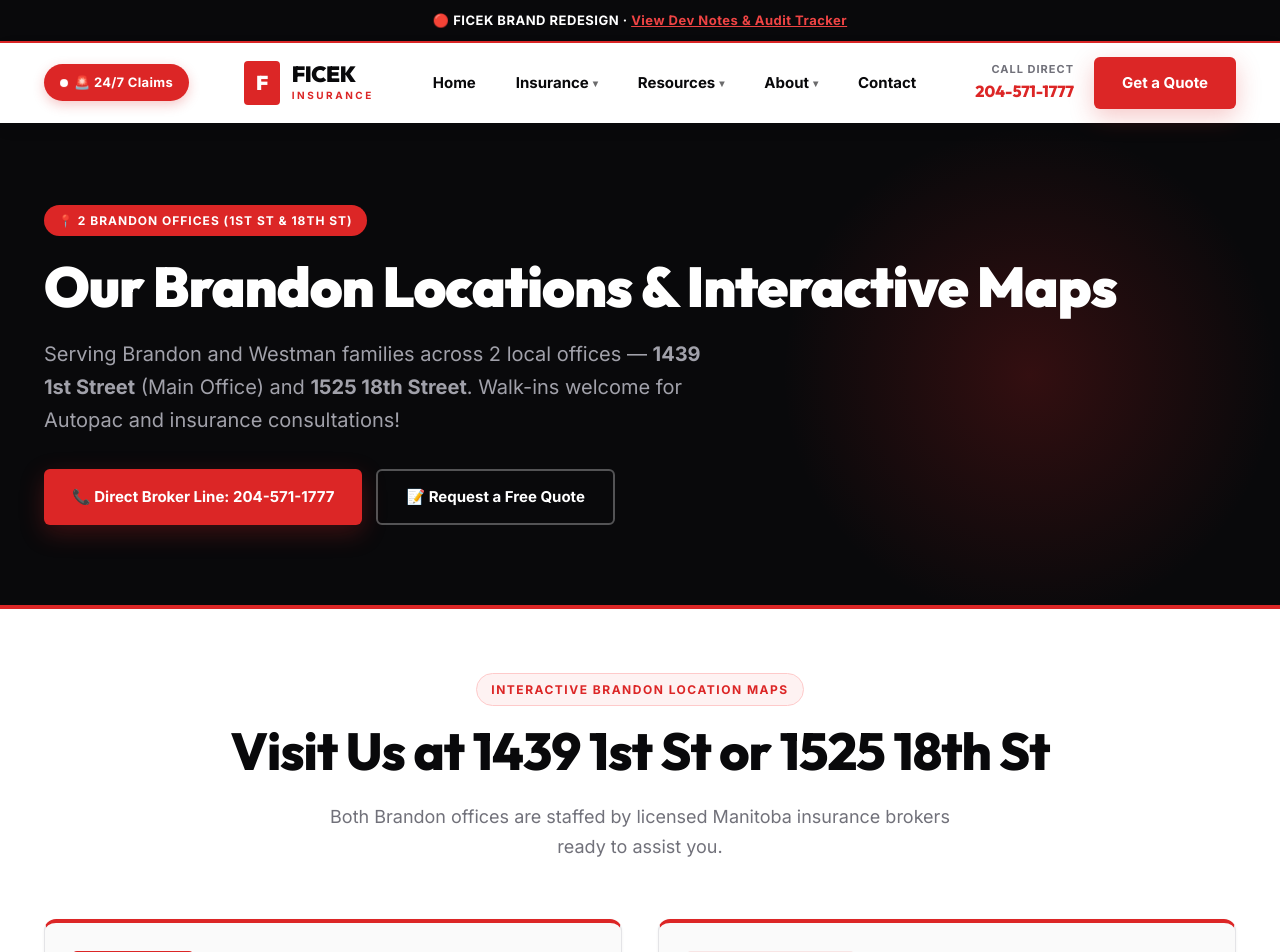
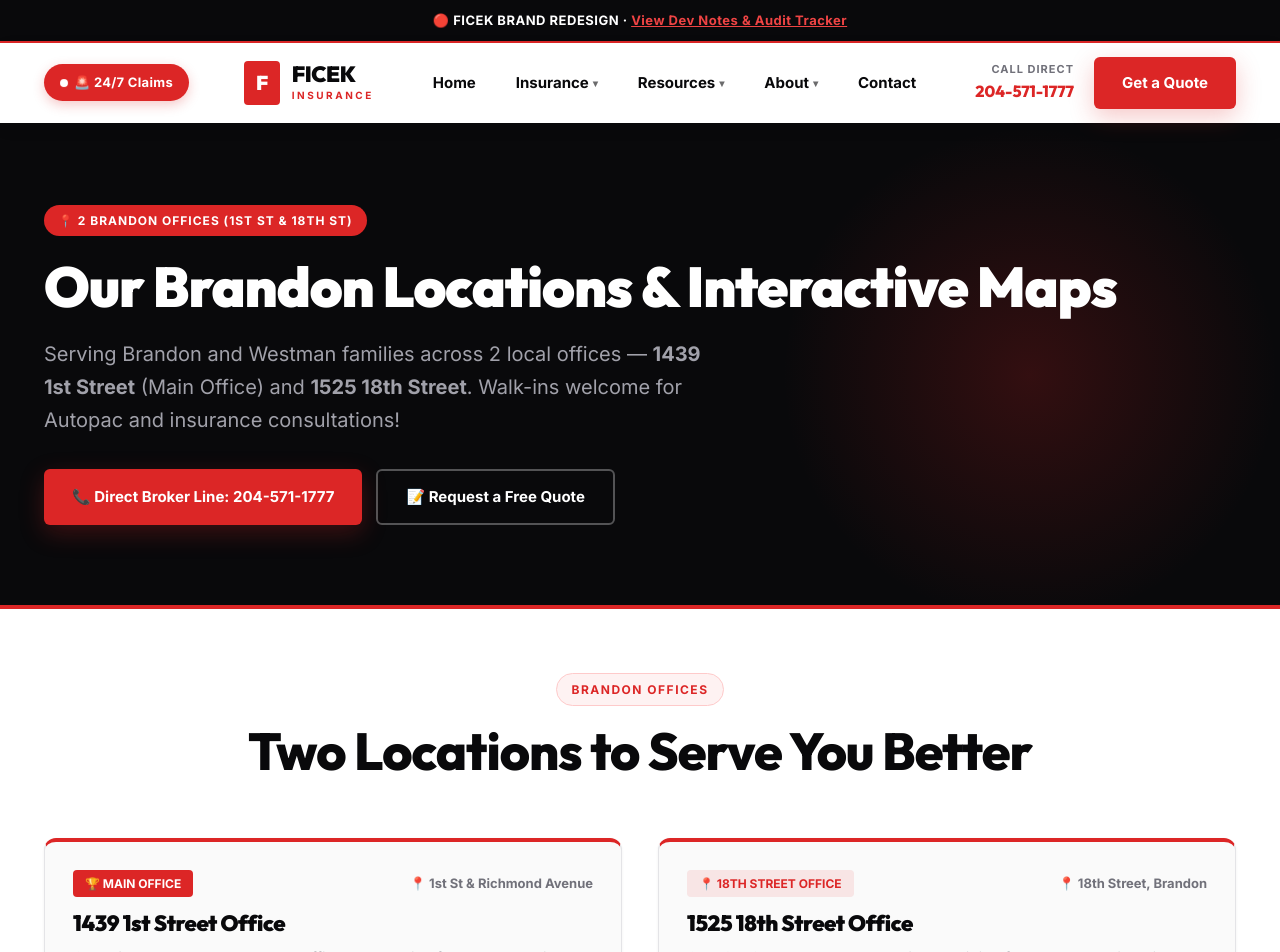
Before and after one commit to austinlmadeit/ficeks, a Next.js app: page /about/locations in a window 1280 px wide. Shown: the top 952 px of the page. Built offline with nearby package versions, Linux system fonts and the light colour scheme.

Commit message:
fix: update section heading to 'Two Locations to Serve You Better' and update 18th St office hours

```diff
--- a/app/about/locations/page.js
+++ b/app/about/locations/page.js
@@ -84,11 +84,8 @@
         <div className="container">
 
           <div className="text-center" style={{ marginBottom: '56px' }}>
-            <span className="section-tag">Interactive Brandon Location Maps</span>
-            <h2 className="section-title">Visit Us at 1439 1st St or 1525 18th St</h2>
-            <p className="section-sub mx-auto">
-              Both Brandon offices are staffed by licensed Manitoba insurance brokers ready to assist you.
-            </p>
+            <span className="section-tag">Brandon Offices</span>
+            <h2 className="section-title">Two Locations to Serve You Better</h2>
           </div>
 
           {/* DUAL OFFICE CARDS GRID WITH EMBEDDED GOOGLE MAPS */}
--- a/app/dev-notes/page.js
+++ b/app/dev-notes/page.js
@@ -23,7 +23,8 @@
       'Updated Austin Liske job title to: "Commercial/Personal Lines Insurance Broker".',
       'Rebuilt Brandon Office Locations page (/about/locations) featuring 1439 1st Street Office (Main Office) and 1525 18th Street Office.',
       'Embedded responsive interactive Google Maps iframes directly inside each office showcase card.',
-      'Removed "Headquarters" wording per client request for a clean, professional location presentation.',
+      'Updated locations section heading to: "Two Locations to Serve You Better" and removed subtext per client direction.',
+      'Updated 1525 18th Street office hours to: Monday – Friday 9:00 AM – 7:00 PM and Saturday 10:00 AM – 5:00 PM.',
       'Pushed and deployed live production updates to Vercel (ficek-insurance-redesign.vercel.app).',
     ],
   },
```
Also changed, not shown: lib/data.js.
